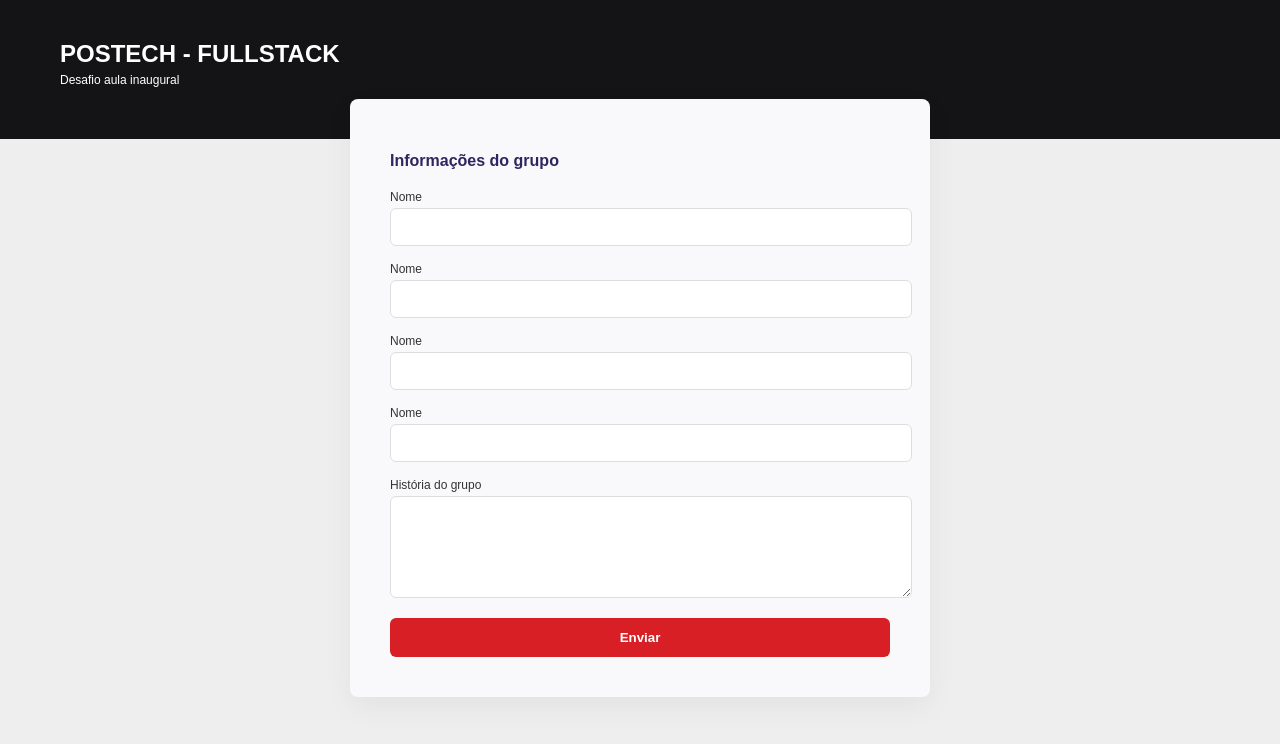
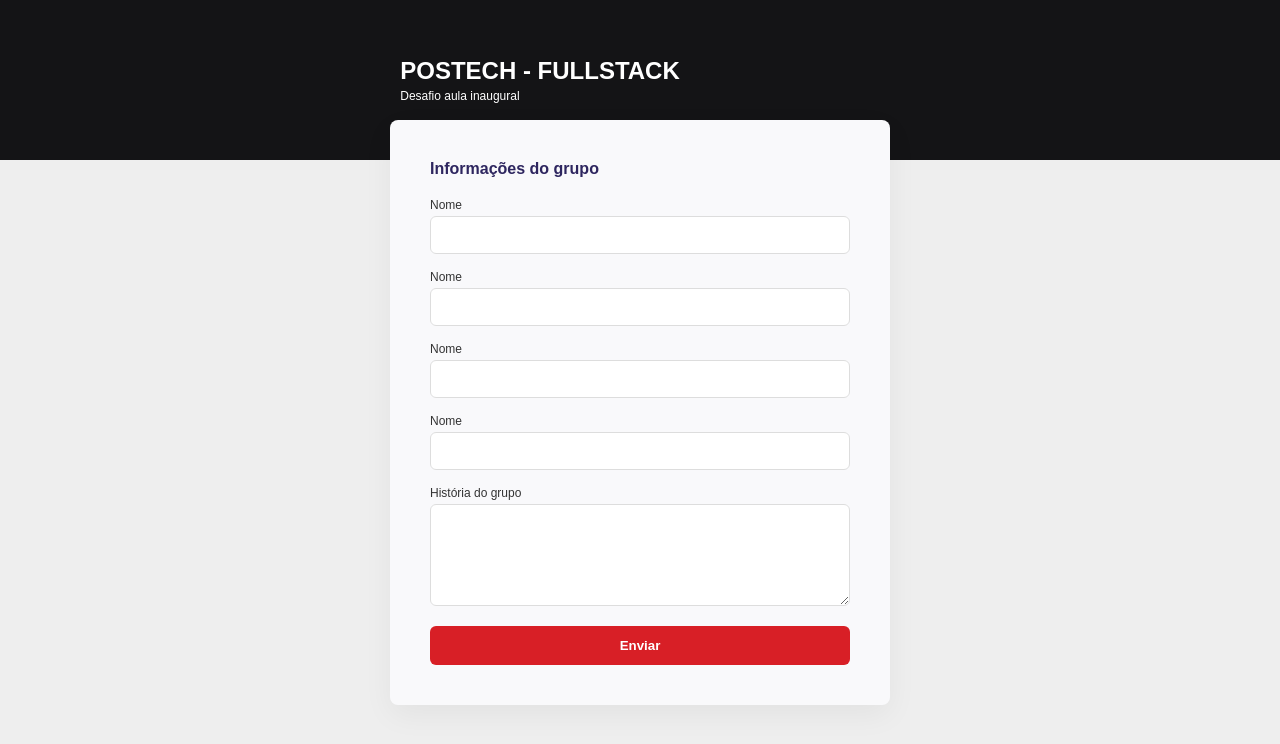
Before and after one commit to kljoao/handson, a plain HTML site: page index.html in a window 1280 px wide. Drawn offline with Linux system fonts and the light colour scheme.

Commit message:
alteracao

```diff
--- a/index.html
+++ b/index.html
@@ -7,10 +7,12 @@
   <link rel="stylesheet" href="style.css" />
 </head>
 <body>
-  <div class="header">
-    <h1>POSTECH - FULLSTACK</h1>
-    <p>Desafio aula inaugural</p>
-  </div>
+    <div class="header">
+        <div class="header-content">
+          <h1>POSTECH - FULLSTACK</h1>
+          <p>Desafio aula inaugural</p>
+        </div>
+      </div>
 
   <form class="form-container" id="groupForm">
     <h2>Informações do grupo</h2>
--- a/style.css
+++ b/style.css
@@ -1,3 +1,18 @@
+:root {
+    --primary-color: #d81f26;
+    --bg-light: #f9f9fb;
+    --bg-main: #eeeeee;
+    --text-dark: #141416;
+    --text-muted: #666;
+    --max-width: 460px;
+  }
+
+  * {
+    margin: 0;
+    padding: 0;
+    box-sizing: border-box;
+  }
+
 body {
     margin: 0;
     font-family: Arial, sans-serif;
@@ -7,9 +22,19 @@ body {
   .header {
     background-color: #141416;
     color: white;
-    padding: 40px 60px;
+    height: 160px;
+    display: flex;
+    margin-left: -200px;
+    justify-content: center;
+    align-items: center;
+    text-align: left;
   }
 
+  .header-content {
+    display: flex;
+    flex-direction: column;
+    align-items: left; /* Centraliza o conteúdo internamente */
+  }
   .header h1 {
     margin: 0;
     font-size: 24px;
@@ -17,7 +42,7 @@ body {
 
   .header p {
     font-size: 12px;
-    margin-top: 5px;
+    margin-top: 4px;
   }
 
   .form-container {
```
